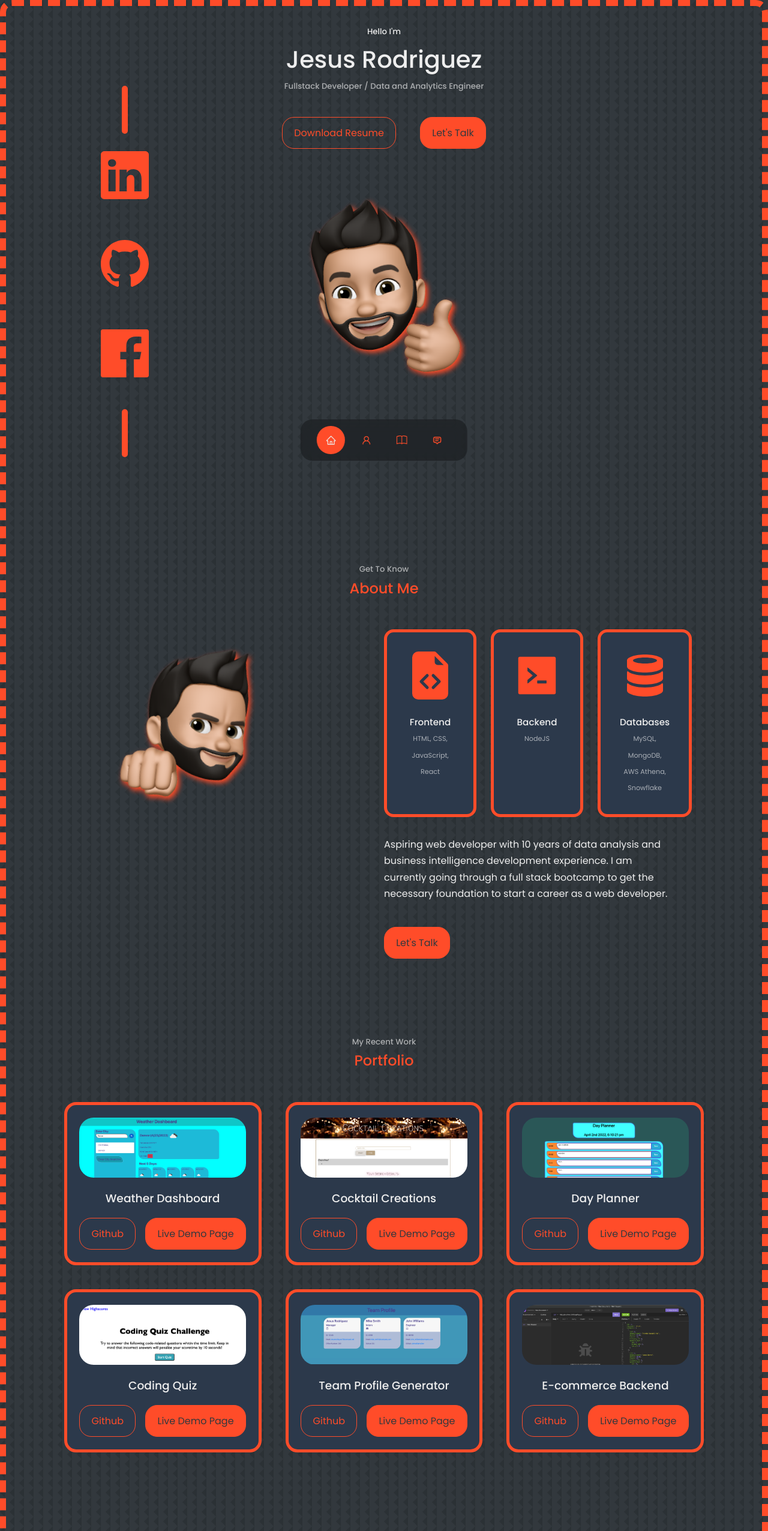
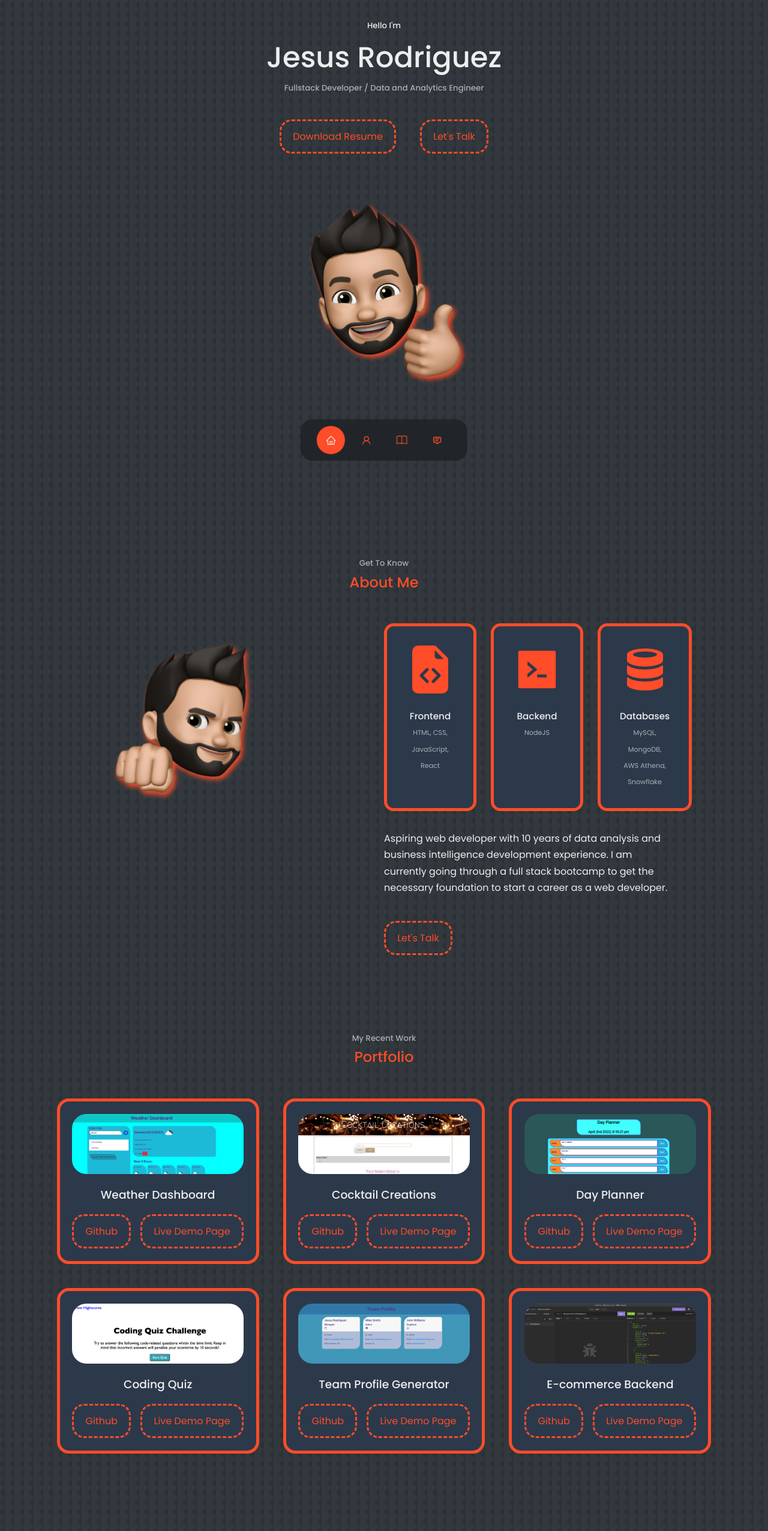
Before and after one commit to JesusRodriguezDev/portfolio_react_version, a React (Create React App) app: page / in a window 1280 px wide. Shown: the top 2552 px of the page at 60% size. Built offline with nearby package versions, Linux system fonts and the light colour scheme.

Commit message:
fixed some styling issues, coloring, hover effects, etc.

```diff
--- a/src/components/about/about.css
+++ b/src/components/about/about.css
@@ -7,13 +7,6 @@
 .about__me {
   width: 100%;
   aspect-ratio: 1/1;
-  /* border-radius: 2rem;
-  background: linear-gradient(
-    45deg,
-    transparent,
-    var(--color-primary),
-    transparent
-  ); */
   display: grid;
   place-items: center;
 }
@@ -43,10 +36,10 @@
   transition: var(--transition);
 }
 
-.about__card:hover {
+/* .about__card:hover {
   background: transparent;
   border-color: var(--color-bg-variant);
-}
+} */
 
 .about__icon {
   color: var(--color-primary);
--- a/src/components/about/about.jsx
+++ b/src/components/about/about.jsx
@@ -44,7 +44,7 @@ const About = () => {
             full stack bootcamp to get the necessary foundation to start a
             career as a web developer.
           </p>
-          <a href="#contact" className="btn btn-primary">
+          <a href="#contact" className="btn">
             Let's Talk
           </a>
         </div>
--- a/src/components/contact/Contact.jsx
+++ b/src/components/contact/Contact.jsx
@@ -1,6 +1,5 @@
 import React from "react";
 import "./contact.css";
-import { MdEmail } from "react-icons/md";
 import { useRef } from "react";
 import emailjs from "emailjs-com";
 
@@ -24,14 +23,6 @@ const Contact = () => {
       <h2>Contact Me</h2>
       <div className="container contact__container">
         <div className="contact__options">
-          {/* <article className="contact__option">
-            <MdEmail />
-            <h4>Email</h4>
-            <h5>jesusrodriguez7@comast.net</h5>
-            <a href="mailto:jesusrodriguez7@comcast.net" target="_blank">
-              Send a Message
-            </a>
-          </article> */}
           <form ref={form} onSubmit={sendEmail}>
             <input
               type="text"
@@ -51,7 +42,7 @@ const Contact = () => {
               placeholder="Your Message"
               required
             ></textarea>
-            <button type="submit" className="btn btn-primary">
+            <button type="submit" className="btn">
               Send Message
             </button>
           </form>
--- a/src/components/contact/contact.css
+++ b/src/components/contact/contact.css
@@ -28,5 +28,5 @@ textarea {
   background: transparent;
   border: 5px solid var(--color-primary);
   resize: none;
-  color: var(--color-white);
+  /* color: var(--color-white); */
 }
--- a/src/components/header/CTA.jsx
+++ b/src/components/header/CTA.jsx
@@ -7,7 +7,7 @@ const CTA = () => {
       <a href={Resume} download className="btn">
         Download Resume
       </a>
-      <a href="#contact" className="btn btn-primary">
+      <a href="#contact" className="btn">
         Let's Talk
       </a>
     </div>
--- a/src/components/header/header.jsx
+++ b/src/components/header/header.jsx
@@ -14,7 +14,7 @@ const Header = () => {
           Fullstack Developer / Data and Analytics Engineer
         </h5>
         <CTA />
-        <HeaderSocial />
+        {/* <HeaderSocial /> */}
 
         <div className="me">
           <img src={MyPicture} alt="me" />
--- a/src/components/portfolio/portfolio.css
+++ b/src/components/portfolio/portfolio.css
@@ -13,11 +13,6 @@
   border: 5px solid var(--color-primary);
   transition: var(--transition);
   justify-content: center;
-}
-
-.portfolio__item:hover {
-  border-color: var(--color-primary-variant);
-  background: transparent;
 }
 
 .portfolio__item-image {
--- a/src/components/portfolio/portfolio.jsx
+++ b/src/components/portfolio/portfolio.jsx
@@ -74,7 +74,7 @@ const Portfolio = () => {
                 <a href={github} className="btn" target="_blank">
                   Github
                 </a>
-                <a href={live} className="btn btn-primary" target="_blank">
+                <a href={live} className="btn" target="_blank">
                   Live Demo Page
                 </a>
               </div>
--- a/src/index.css
+++ b/src/index.css
@@ -39,8 +39,6 @@ body {
   color: var(--color-white);
   line-height: 1.7;
   background-image: url(../src/assets/bg-texture.png);
-  border: 10px dashed var(--color-primary);
-  border-radius: 20px;
 }
 
 /* General Styles */
@@ -58,7 +56,7 @@ h5 {
 }
 
 h1 {
-  font-size: 2.5rem;
+  font-size: 3rem;
 }
 
 section {
@@ -97,13 +95,15 @@ a:hover {
   padding: 0.75rem 1.2rem;
   border-radius: 20px;
   cursor: pointer;
-  border: 1px solid var(--color-primary);
+  border: 3px dashed var(--color-primary);
   transition: var(--trasition);
+  background: transparent;
 }
 
 .btn:hover {
-  background: var(--color-bg);
+  background: var(--color-primary);
   border-color: transparent;
+  color: var(--color-white);
 }
 
 .btn-primary {
```
